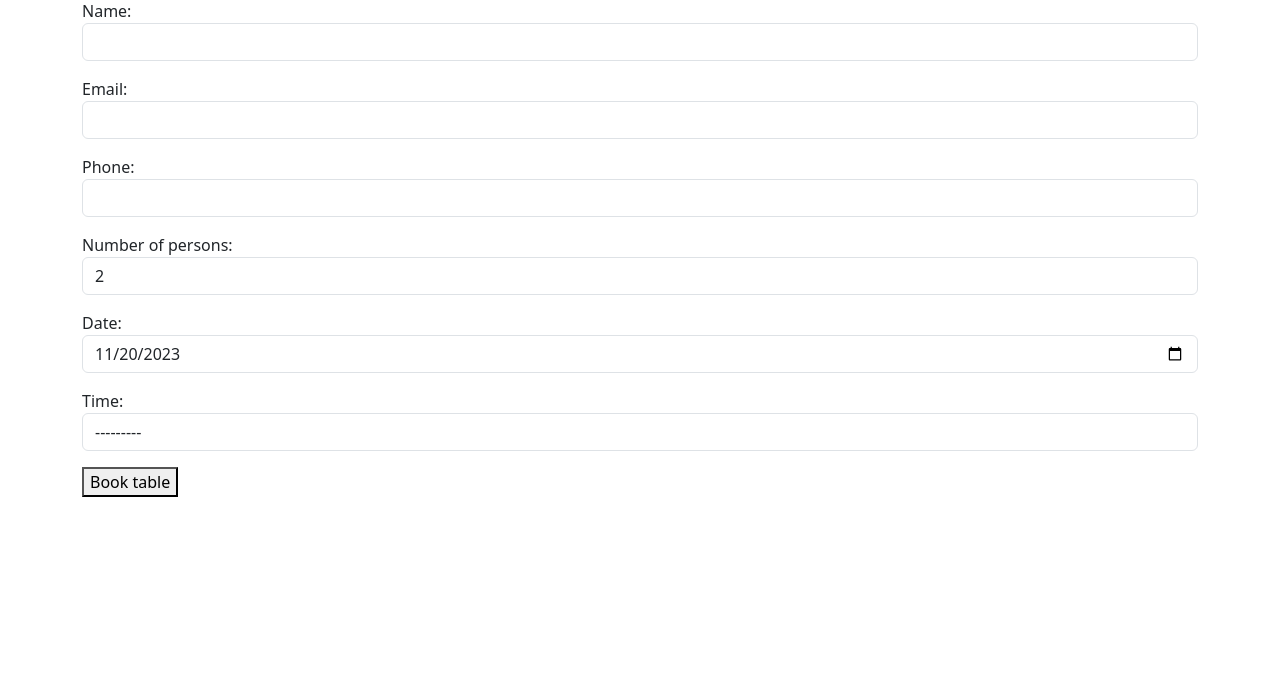
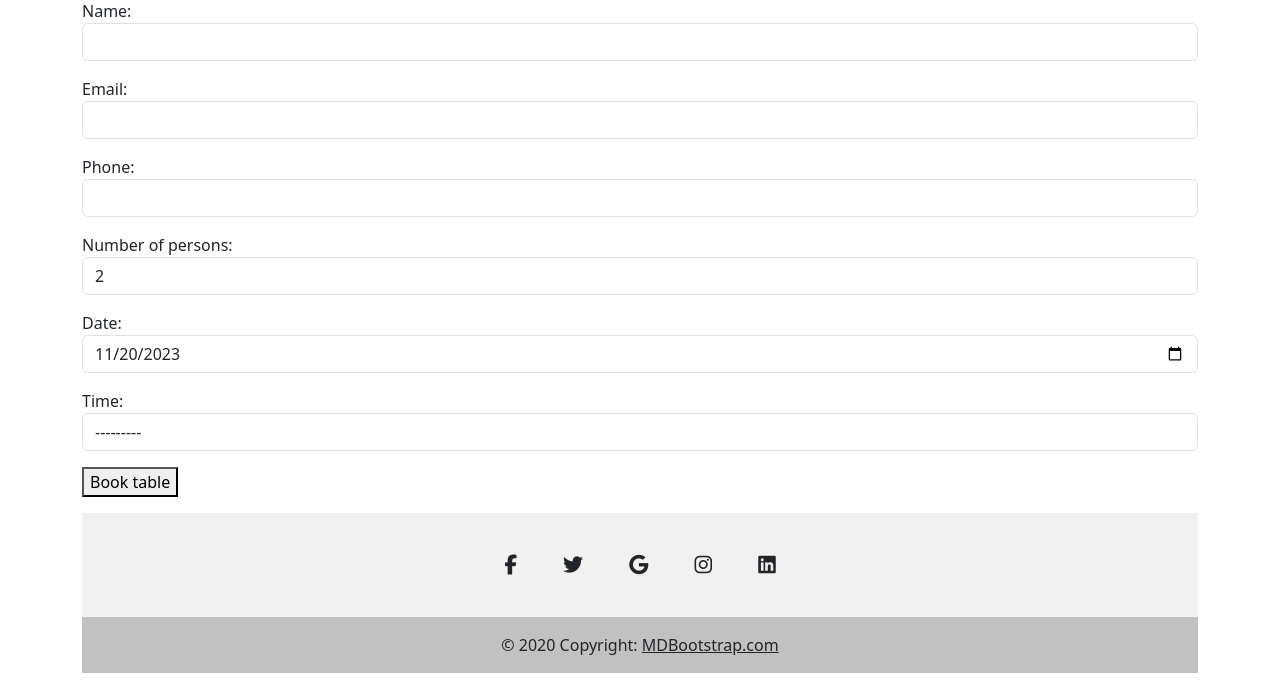
Before and after one commit to BubiniB/la-nonna, a Django app: page /book_table in a window 1280 px wide. Shown: the part 113-800 px from the top of the page. Run offline with Django 3.2, Linux system fonts and the light colour scheme; some libraries are stand-ins or nearby versions.

Commit message:
Add bootstrap footer

```diff
--- a/static/css/style.css
+++ b/static/css/style.css
@@ -0,0 +1 @@
+@import url('https://fonts.googleapis.com/css2?family=Quando&family=Roboto+Slab&family=Roboto:ital,wght@0,400;0,700;1,300;1,400&display=swap');
--- a/templates/base.html
+++ b/templates/base.html
@@ -5,6 +5,7 @@
         <meta charset="UTF-8">
         <meta name="viewport" content="width=device-width, initial-scale=1.0">
         <title>{% block title %}{% endblock %}</title>
+        <script src="https://kit.fontawesome.com/02fc7f6dd1.js" crossorigin="anonymous"></script>
         <link href="https://cdn.jsdelivr.net/npm/bootstrap@5.3.2/dist/css/bootstrap.min.css" rel="stylesheet" integrity="sha384-T3c6CoIi6uLrA9TneNEoa7RxnatzjcDSCmG1MXxSR1GAsXEV/Dwwykc2MPK8M2HN" crossorigin="anonymous">
         <link rel="stylesheet" href="{% static 'css/styles.css' %}" rel="stylesheet">
     </head>
@@ -29,6 +30,67 @@
 
         {% block content %}
         {% endblock %}
+        <footer class="text-center text-white" style="background-color: #f1f1f1;">
+          <!-- Grid container -->
+          <div class="container pt-4">
+            <!-- Section: Social media -->
+            <section class="mb-4">
+              <!-- Facebook -->
+              <a
+                class="btn btn-link btn-floating btn-lg text-dark m-1"
+                href="#!"
+                role="button"
+                data-mdb-ripple-color="dark"
+                ><i class="fab fa-facebook-f"></i
+              ></a>
+
+              <!-- Twitter -->
+              <a
+                class="btn btn-link btn-floating btn-lg text-dark m-1"
+                href="#!"
+                role="button"
+                data-mdb-ripple-color="dark"
+                ><i class="fab fa-twitter"></i
+              ></a>
+
+              <!-- Google -->
+              <a
+                class="btn btn-link btn-floating btn-lg text-dark m-1"
+                href="#!"
+                role="button"
+                data-mdb-ripple-color="dark"
+                ><i class="fab fa-google"></i
+              ></a>
+
+              <!-- Instagram -->
+              <a
+                class="btn btn-link btn-floating btn-lg text-dark m-1"
+                href="#!"
+                role="button"
+                data-mdb-ripple-color="dark"
+                ><i class="fab fa-instagram"></i
+              ></a>
+
+              <!-- Linkedin -->
+              <a
+                class="btn btn-link btn-floating btn-lg text-dark m-1"
+                href="#!"
+                role="button"
+                data-mdb-ripple-color="dark"
+                ><i class="fab fa-linkedin"></i
+              ></a>
+            </section>
+            <!-- Section: Social media -->
+          </div>
+          <!-- Grid container -->
+
+          <!-- Copyright -->
+          <div class="text-center text-dark p-3" style="background-color: rgba(0, 0, 0, 0.2);">
+            © 2020 Copyright:
+            <a class="text-dark" href="https://mdbootstrap.com/">MDBootstrap.com</a>
+          </div>
+          <!-- Copyright -->
+        </footer>
 
     </body>
 {% block javascript %}
```
